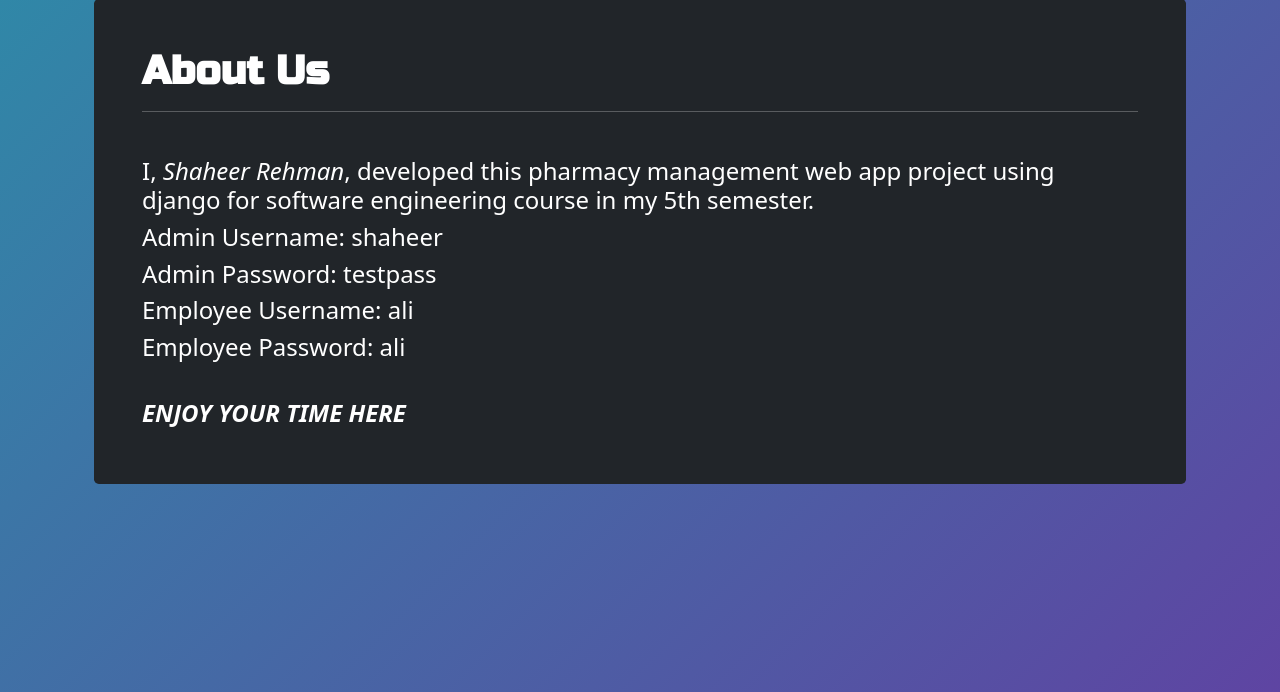
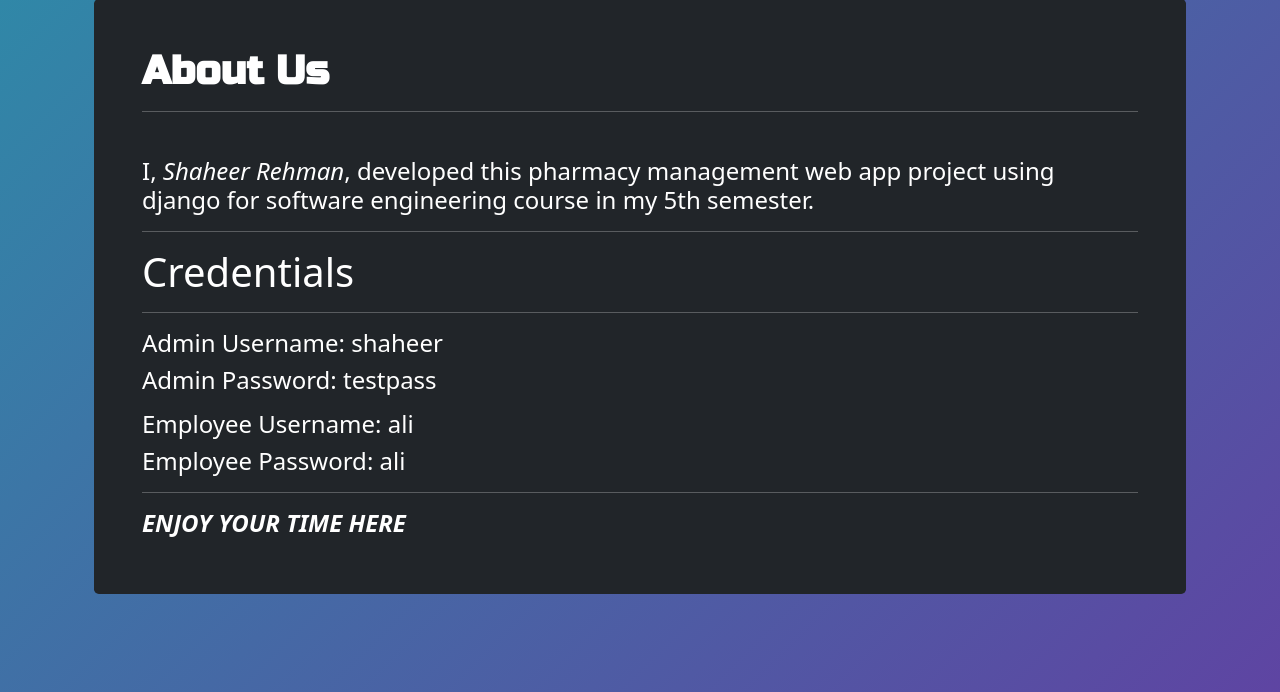
Before and after one commit to ShaheerRehman/YOLO_Pharmacy, a Django app: page /about/ in a window 1280 px wide. Shown: the part 108-800 px from the top of the page. Run offline with Django 4.2, Linux system fonts and the light colour scheme; some libraries are stand-ins or nearby versions.

Commit message:
updating

```diff
--- a/yolo_pharmacy/yolo_site/templates/yolo_site/about.html
+++ b/yolo_pharmacy/yolo_site/templates/yolo_site/about.html
@@ -3,9 +3,14 @@
     <h1 class="mainh1">About Us</h1>
     <hr>
     <h4><br>I, <em>Shaheer Rehman</em>, developed this pharmacy management web app project using django for software engineering course in my 5th semester. </h4>
+    <hr>
+    <h1>Credentials</h1>
+    <hr>
     <h4>Admin Username: shaheer</h4>
     <h4>Admin Password: testpass</h4>
+    <p></p>
     <h4>Employee Username: ali</h4>
     <h4>Employee Password: ali</h4>
-    <h4><br><em><strong>ENJOY YOUR TIME HERE</strong></em></h4>
+    <hr>
+    <h4><em><strong>ENJOY YOUR TIME HERE</strong></em></h4>
 {% endblock %}}
--- a/yolo_pharmacy/yolo_site/templates/yolo_site/index.html
+++ b/yolo_pharmacy/yolo_site/templates/yolo_site/index.html
@@ -18,6 +18,9 @@
     {% else %}
         <h4><a href="{% url 'login' %}">Login</a> as an employee or an admin to access more options</h4>
         <p></p>
+
+        <h4>To get access to owner credentials and the employee's credentials, visit the About Us page by clicking the button below</h4>
+        <p></p>
     {% endif %}
     <a class="btn btn-secondary rightPadBtn bottomPadBtn" href="{% url 'about' %}">About Us</a>
 {% endblock %}
```
